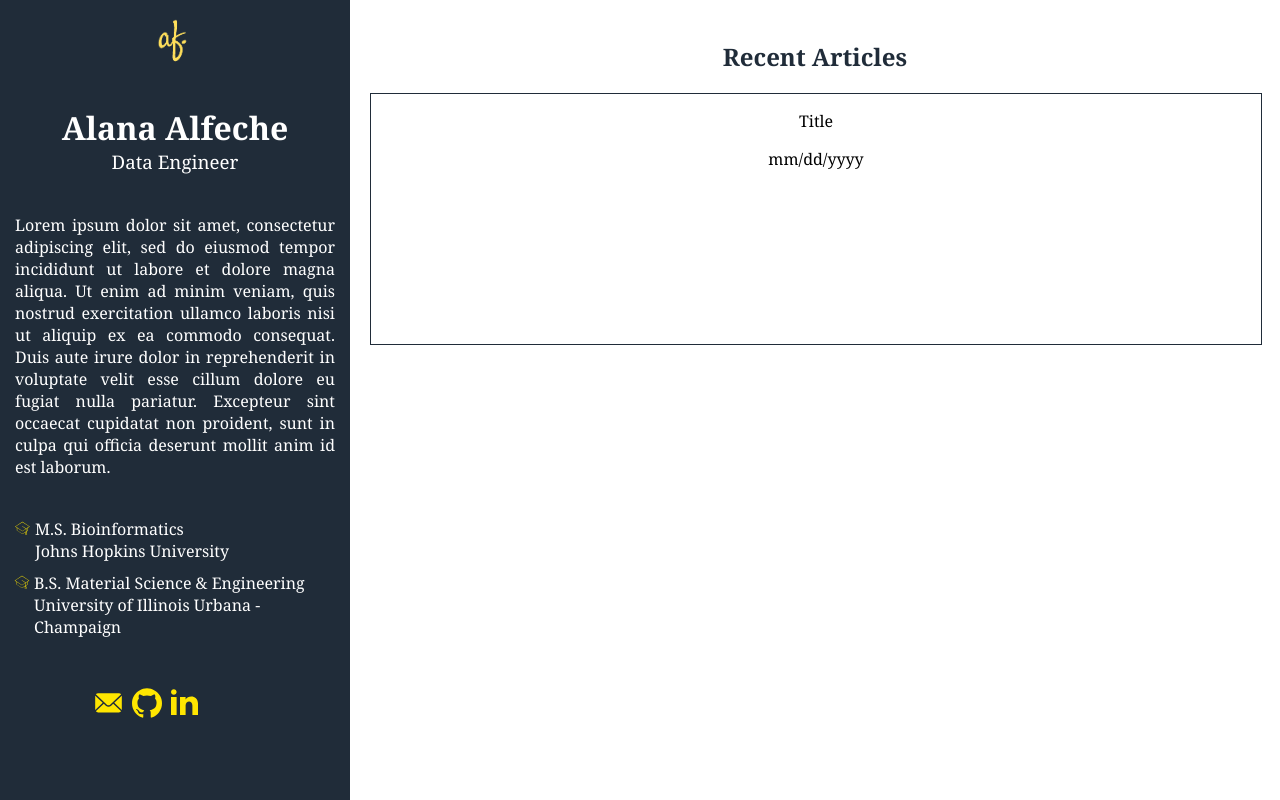
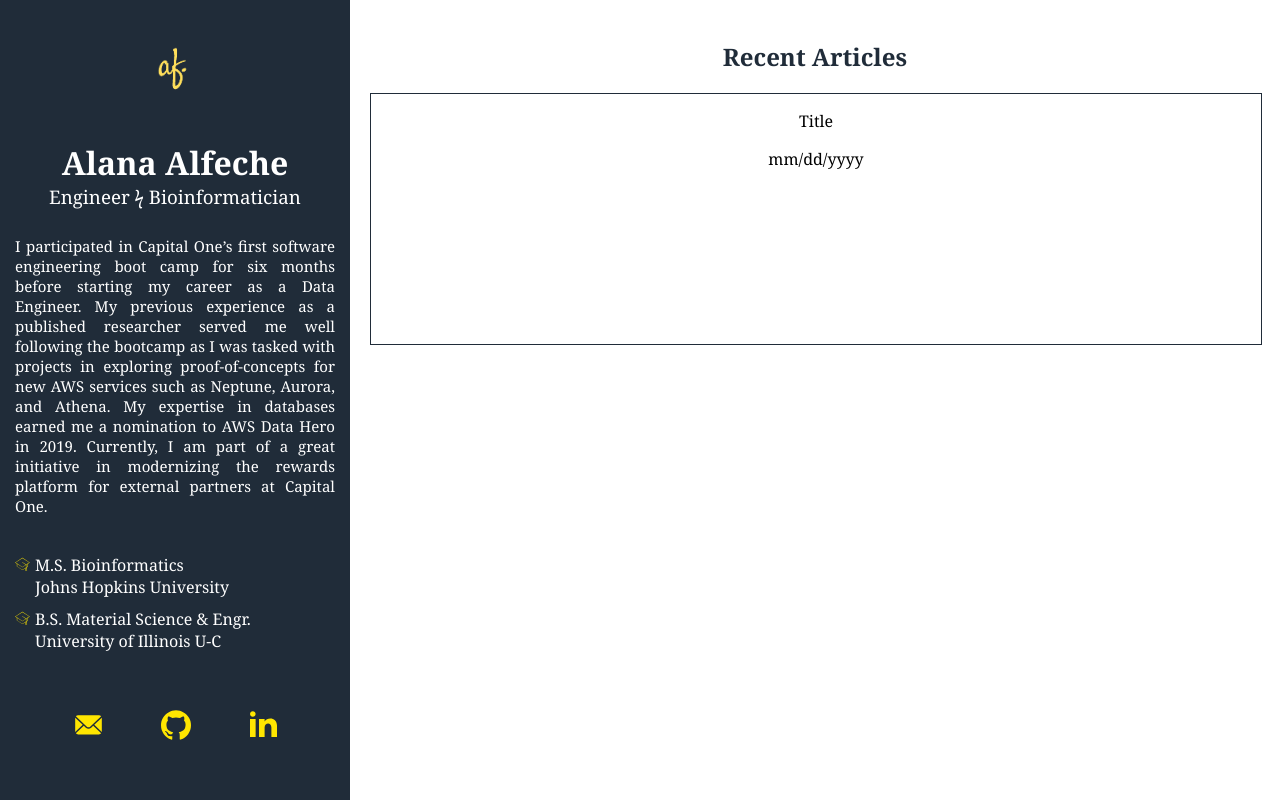
Before and after one commit to alanaalfeche/personal-website, a React (Create React App) app: page / in a window 1280 px wide. Built offline with nearby package versions, Linux system fonts and the light colour scheme.

Commit message:
Update sidebar

```diff
--- a/src/components/Sidebar/Contact/Contact.js
+++ b/src/components/Sidebar/Contact/Contact.js
@@ -8,17 +8,22 @@ import { ReactComponent as Linkedin } from './linkedin.svg';
 
 const Div = styled.div`
     display: flex;
-    margin: 50px 100px 10px 90px;
+    justify-content: space-evenly;
     text-align: center;
+    padding: 20px;
+`;
+
+const Info = styled.a`
+
 `;
 
 class Contact extends React.Component {
     render() {
         return (
             <Div>
-                <Email />
-                <Github />
-                <Linkedin />
+                <Info href=""><Email /></Info>
+                <Info href="https://github.com/alanaalfeche"><Github /></Info>
+                <Info href="https://www.linkedin.com/in/alanaalfeche/"><Linkedin /></Info>
             </Div>
         )
     }
--- a/src/components/Sidebar/Sidebar.js
+++ b/src/components/Sidebar/Sidebar.js
@@ -10,43 +10,54 @@ const Div = styled.div`
     background-color: #202C39; //#1c315f #152b5a #355e9a #135888 #253233 #202C39
     min-height: 100vh;
     max-width: 350px;
+    display: flex;
+    flex-direction: column;
+    justify-content: space-evenly;
 `;
 
 const Header = styled.h1`
     color: white;
-    margin-bottom: 0px;
+    margin: 0px;
 `;
 
 const Subheader = styled.h3`
     color: white;
-    margin: 0px;
     font-weight: 300;
+    margin:0px;
 `;
 
 const Text = styled.p`
     color: white;
     text-align: justify;
-    margin: 40px 15px;
+    margin: 0px 15px;
+    font-size: 15px;
 `;
 
 class Sidebar extends React.Component {
     render() {
         return (
             <Div>
+                <div style={{ textAlign: 'center' }}>
                     <Logo />
+                </div>
+                <div>
                     <Header>Alana Alfeche</Header>
-                <Subheader>Data Engineer</Subheader>
+                    <Subheader>Engineer ϟ Bioinformatician</Subheader>
+                </div>
+
                 <Text>
-                Lorem ipsum dolor sit amet, consectetur adipiscing elit, sed do eiusmod tempor incididunt ut labore et dolore magna aliqua. Ut enim ad minim veniam, quis nostrud exercitation ullamco laboris nisi ut aliquip ex ea commodo consequat. Duis aute irure dolor in reprehenderit in voluptate velit esse cillum dolore eu fugiat nulla pariatur. Excepteur sint occaecat cupidatat non proident, sunt in culpa qui officia deserunt mollit anim id est laborum.
+                I participated in Capital One’s first software engineering boot camp for six months before starting my career as a Data Engineer. My previous experience as a published researcher served me well following the bootcamp as I was tasked with projects in exploring proof-of-concepts for new AWS services such as Neptune, Aurora, and Athena. My expertise in databases earned me a nomination to AWS Data Hero in 2019. Currently, I am part of a great initiative in modernizing the rewards platform for external partners at Capital One.
                 </Text>
+                <div>
                     <School
                         degree="M.S. Bioinformatics"
                         school="Johns Hopkins University"
                     />
                     <School
-                    degree="B.S. Material Science & Engineering"
-                    school="University of Illinois Urbana - Champaign"
+                        degree="B.S. Material Science & Engr."
+                        school="University of Illinois U-C"
                     />
+                </div>
                 <Contact />
             </Div>
         )
```
Lines whose indentation alone changed are shown as unchanged.
